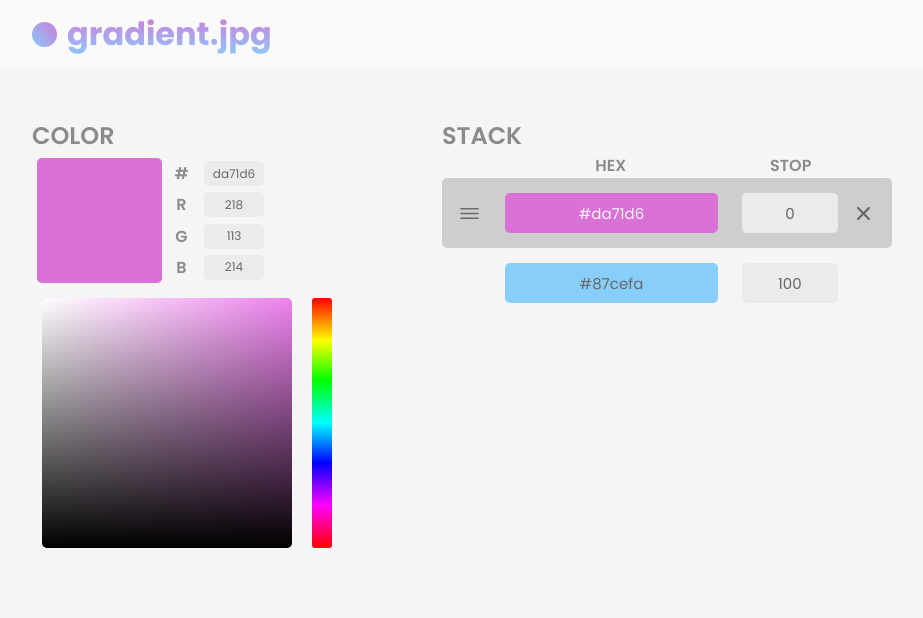
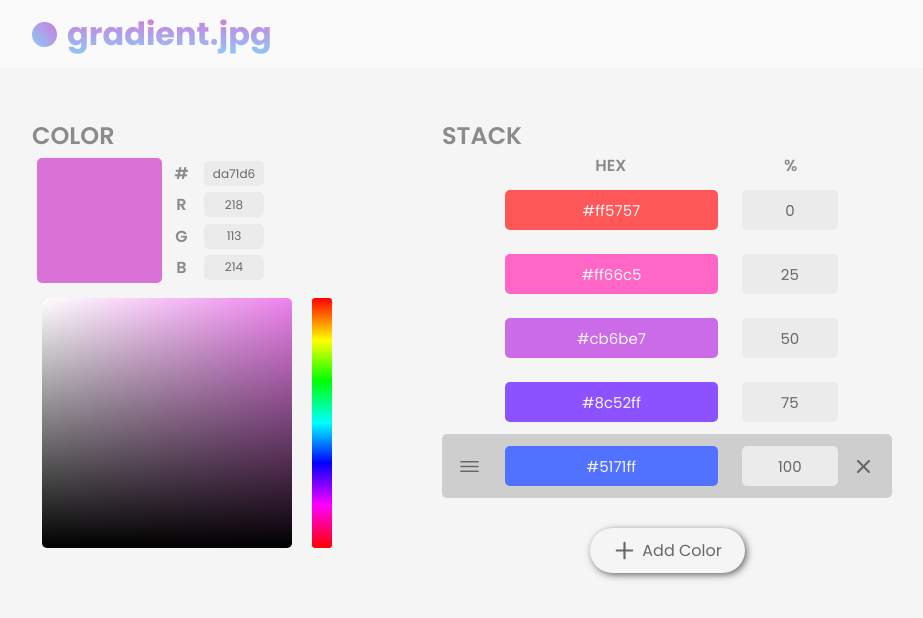
Before and after one commit to karenying/gradient.png, a React (Create React App) app: page / in a window 1280 px wide. Shown: the top 618 px of the page, without its empty margins (18-941 px from the left). Built offline with nearby package versions, Linux system fonts and the light colour scheme.

Commit message:
Add add and delete color buttons and logic

```diff
--- a/src/App.css
+++ b/src/App.css
@@ -42,7 +42,7 @@ input[type='number'] {
 }
 
 input:focus {
-    box-shadow: inset 0 0 7px var(--input-text-gray);
+    box-shadow: inset 2px 2px 7px var(--input-text-gray);
     border-radius: 5px;
     outline: none;
 }
--- a/src/Components/Stack/AddColorButton.js
+++ b/src/Components/Stack/AddColorButton.js
@@ -0,0 +1,20 @@
+import React from 'react';
+import '../../Styles/Stack/AddColorButton.css';
+import { IoIosAdd } from 'react-icons/io';
+import { INPUT_TEXT_GRAY } from '../../Utils/hexConstants';
+
+class AddColorButton extends React.Component {
+    render() {
+        const { clickFunction } = this.props;
+        return (
+            <div className='add-color-container'>
+                <div className='add-color-button' onClick={clickFunction}>
+                    <IoIosAdd size='35px' color={INPUT_TEXT_GRAY} />
+                    <p>Add Color</p>
+                </div>
+            </div>
+        );
+    }
+}
+
+export default AddColorButton;
--- a/src/Components/Stack/Stack.js
+++ b/src/Components/Stack/Stack.js
@@ -2,16 +2,84 @@ import React from 'react';
 import '../../Styles/Stack/Stack.css';
 import { Color } from '../../Utils/Color';
 import StackItem from './StackItem';
+import AddColorButton from './AddColorButton';
 
 class Stack extends React.Component {
     state = {
-        stack: [new Color('da71d6', 0, true), new Color('87cefa', 100, false)],
+        stack: [
+            new Color('FF5757', 0, false, 0),
+            new Color('FF66C5', 25, false, 1),
+            new Color('CB6BE7', 50, false, 2),
+            new Color('8C52FF', 75, false, 3),
+            new Color('5171FF', 100, true, 4),
+        ],
+        selected: 4,
     };
+
+    addColor = () => {
+        const { stack } = this.state;
+        let defaultColor = new Color('ffffff', 100, true, stack.length);
+
+        // set other selected to false and scale other stops
+        stack.forEach((c) => {
+            c.selected = false;
+            c.stop = Math.round((c.index / stack.length) * 100);
+        });
+
+        // add color to stack and update selected
+        this.setState({
+            stack: [...stack, defaultColor],
+            selected: defaultColor.index,
+        });
+    };
+
+    deleteColor(deletedIndex) {
+        const { stack, selected } = this.state;
+        let stackCopy = [...this.state.stack];
+        // set another as selected and update this.state.selected
+        if (deletedIndex === selected) {
+            let nextSelected;
+            // deleting the last one
+            if (deletedIndex === stack.length - 1) {
+                nextSelected = deletedIndex - 1;
+
+                this.setState((prevState, props) => ({
+                    selected: prevState.selected - 1,
+                }));
+            } else {
+                nextSelected = deletedIndex + 1;
+            }
+            stackCopy[nextSelected].selected = true;
+        }
+
+        // update indices if not the last one
+        if (deletedIndex !== stack.length - 1) {
+            for (let i = deletedIndex + 1; i < stack.length; i++) {
+                stackCopy[i].index--;
+            }
+        }
+
+        // remove from stack
+        stackCopy.splice(deletedIndex, 1);
+
+        // scale other stops
+        stackCopy.forEach((c) => {
+            c.stop = Math.round((c.index / (stackCopy.length - 1)) * 100);
+        });
+
+        this.setState({ stack: stackCopy });
+    }
 
     render() {
         const { stack } = this.state;
 
-        const renderStack = stack.map((color) => <StackItem color={color} />);
+        const renderStack = stack.map((color) => (
+            <StackItem
+                color={color}
+                stack={stack}
+                clickFunction={() => this.deleteColor(color.index)}
+            />
+        ));
 
         return (
             <div className='stack-container'>
@@ -19,9 +87,10 @@ class Stack extends React.Component {
                 <div className='stack-container-label'>
                     <p />
                     <p>HEX</p>
-                    <p>STOP</p>
+                    <p>%</p>
                 </div>
                 {renderStack}
+                <AddColorButton clickFunction={this.addColor} />
             </div>
         );
     }
--- a/src/Components/Stack/StackItem.js
+++ b/src/Components/Stack/StackItem.js
@@ -8,7 +8,8 @@ class StackItem extends React.Component {
     state = {};
 
     render() {
-        const { hex, stop, selected } = this.props.color;
+        const { color, clickFunction } = this.props;
+        const { hex, stop, selected } = color;
         const selectedDiv = selected ? 'stackitem-selected' : '';
         const darkDiv = isDark(hex) ? 'stackitem-dark' : '';
 
@@ -27,7 +28,7 @@ class StackItem extends React.Component {
                     <div className={darkDiv}>
                         <input
                             type='text'
-                            value={'#' + hex}
+                            value={('#' + hex).toLowerCase()}
                             style={{ backgroundColor: '#' + hex }}
                         ></input>
                     </div>
@@ -38,6 +39,7 @@ class StackItem extends React.Component {
                                 size='35px'
                                 color={INPUT_TEXT_GRAY}
                                 style={{ marginLeft: '7px' }}
+                                onClick={clickFunction}
                             />
                         </div>
                     </div>
--- /dev/null
+++ b/src/Styles/Stack/AddColorButton.css
@@ -0,0 +1,34 @@
+.add-color-container {
+    margin-top: 30px;
+    display: flex;
+    justify-content: center;
+}
+
+.add-color-button {
+    cursor: pointer;
+    display: flex;
+    align-items: center;
+    justify-content: center;
+    padding: 5px 15px 5px 10px;
+    border-radius: 30px;
+    box-shadow: 2px 2px 7px var(--input-text-gray);
+    width: 130px;
+}
+
+.add-color-button p {
+    padding: 0px;
+    margin: 0px;
+    color: var(--input-text-gray);
+}
+
+.add-color-button:hover svg {
+    transform: scale(1.1);
+}
+
+.add-color-button:hover p {
+    font-weight: 600;
+}
+
+.add-color-button svg {
+    transition: transform 0.1s;
+}
--- a/src/Styles/Stack/StackItem.css
+++ b/src/Styles/Stack/StackItem.css
@@ -4,7 +4,7 @@
     width: auto;
     grid-template-rows: 100%;
     align-items: center;
-    padding: 5px 10px;
+    padding: 2px 10px;
     border-radius: 5px;
 
     -moz-transition: all 0.1s ease-in;
--- a/src/Utils/Color.js
+++ b/src/Utils/Color.js
@@ -1,10 +1,11 @@
 import { hexToRGB } from './colorUtils';
 
 class Color {
-    constructor(hex, stop, selected) {
+    constructor(hex, stop, selected, index) {
         this.hex = hex;
         this.stop = stop;
         this.selected = selected;
+        this.index = index;
     }
 
     getRGB = function () {
```
